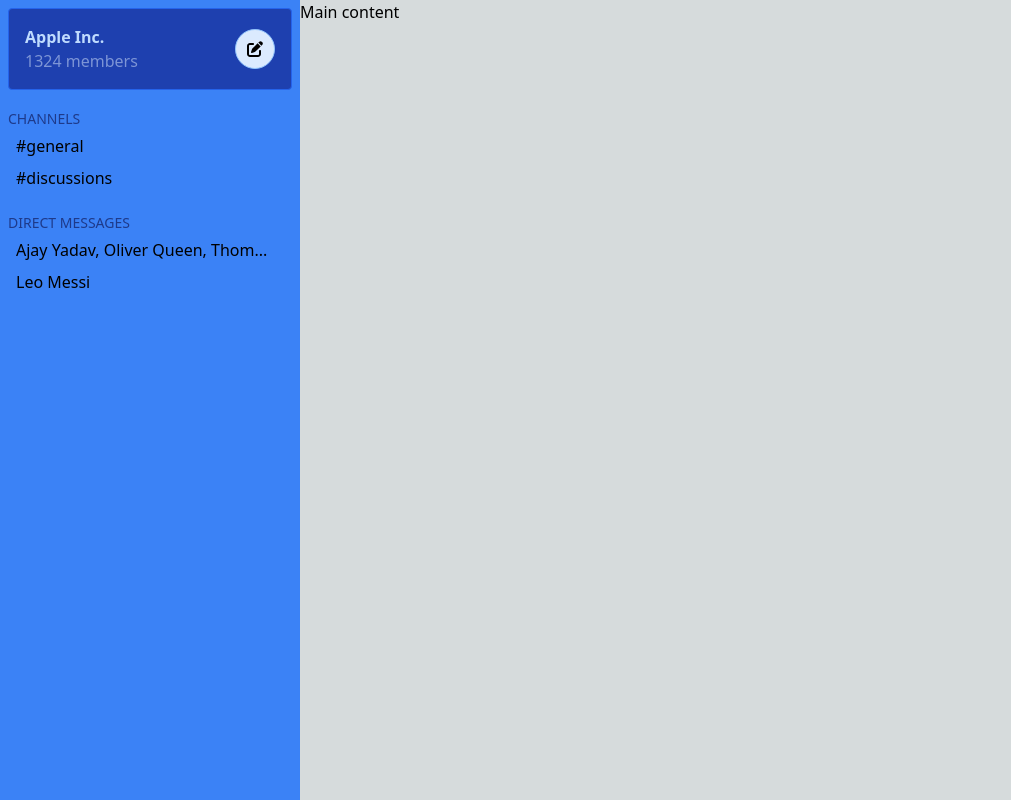
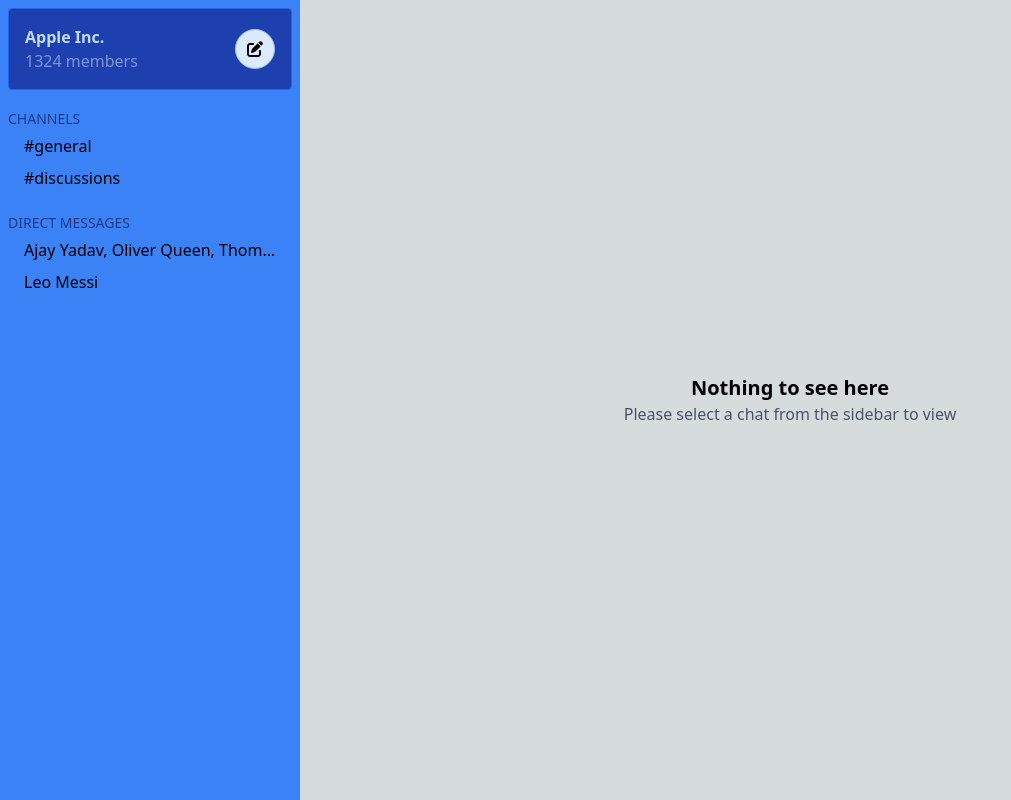
Before and after one commit to ajay-spr/slack, a Next.js app: page / in a window 1280 px wide. Shown: the whole page, without its empty margins (0-1011 px from the left). Built offline with nearby package versions, Linux system fonts and the light colour scheme.

Commit message:
Add EmptyState to Main section

```diff
--- /dev/null
+++ b/components/Main/index.tsx
@@ -0,0 +1,16 @@
+import EmptyState from "../EmptyState";
+
+type MainProps = {
+  activeChatId: null | string;
+};
+
+const Main: React.FC<MainProps> = ({ activeChatId }) => {
+  return activeChatId === null ? (
+    <EmptyState
+      title="Nothing to see here"
+      subText="Please select a chat from the sidebar to view"
+    />
+  ) : null;
+};
+
+export default Main;
--- a/components/Sidebar/SidebarSection.tsx
+++ b/components/Sidebar/SidebarSection.tsx
@@ -25,7 +25,7 @@ const SidebarSection: React.FC<SidebarSectionProps> = ({ title, chats }) => {
       {chats.map((chat) => (
         <div
           key={chat.id}
-          className="cursor-pointer rounded hover:bg-blue-400/30 px-2 py-1"
+          className="cursor-pointer pl-4 rounded hover:bg-blue-400/30 px-2 py-1"
         >
           {getTitle(chat)}
         </div>
--- a/pages/index.tsx
+++ b/pages/index.tsx
@@ -1,6 +1,7 @@
 import Dashboard from "@/components/Dashboard";
 import Sidebar from "@/components/Sidebar";
 import { ChatMeta } from "@/types";
+import Main from "@/components/Main";
 import { Inter } from "next/font/google";
 
 const allChats: ChatMeta[] = [
@@ -35,7 +36,7 @@ export default function Home() {
   return (
     <Dashboard>
       <Sidebar chats={allChats} activeChatId={activeChat} />
-      <div>Main content</div>
+      <Main activeChatId={activeChat} />
     </Dashboard>
   );
 }
```
